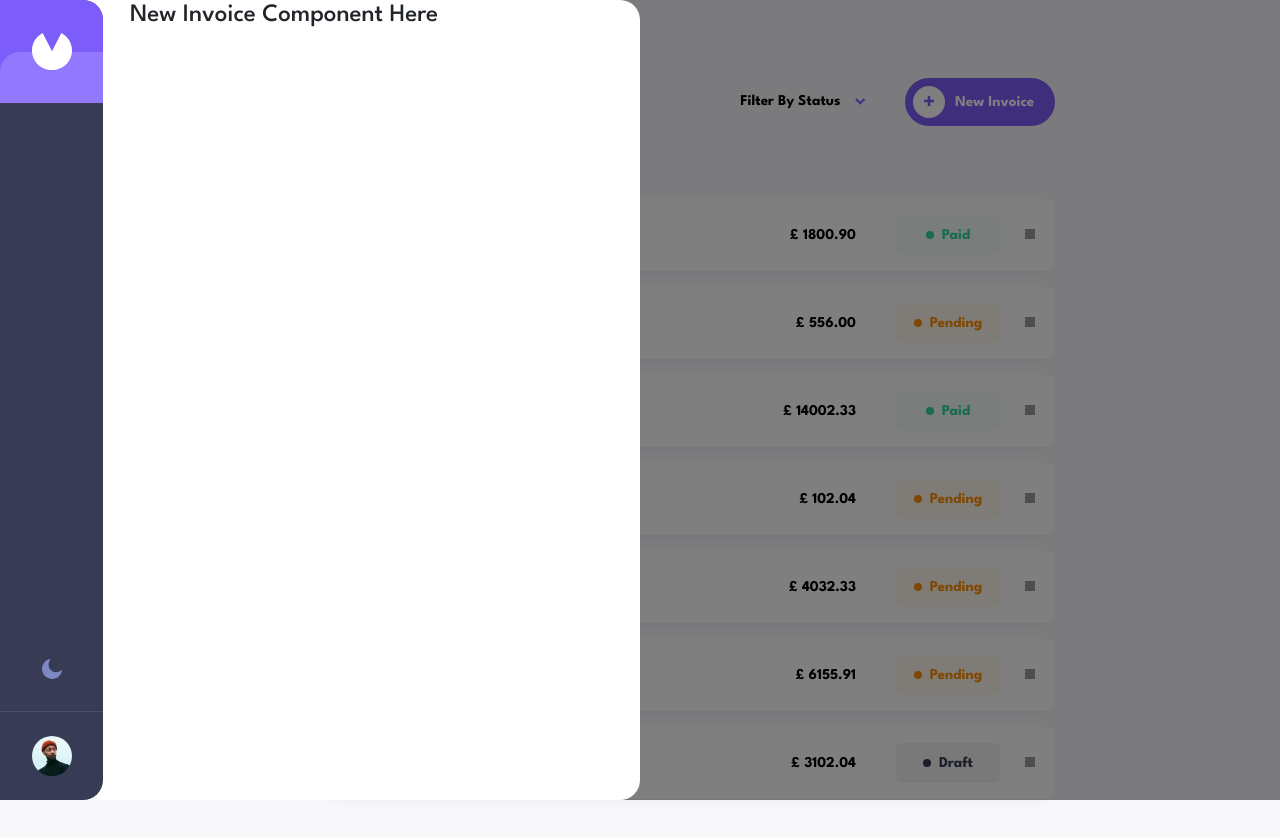
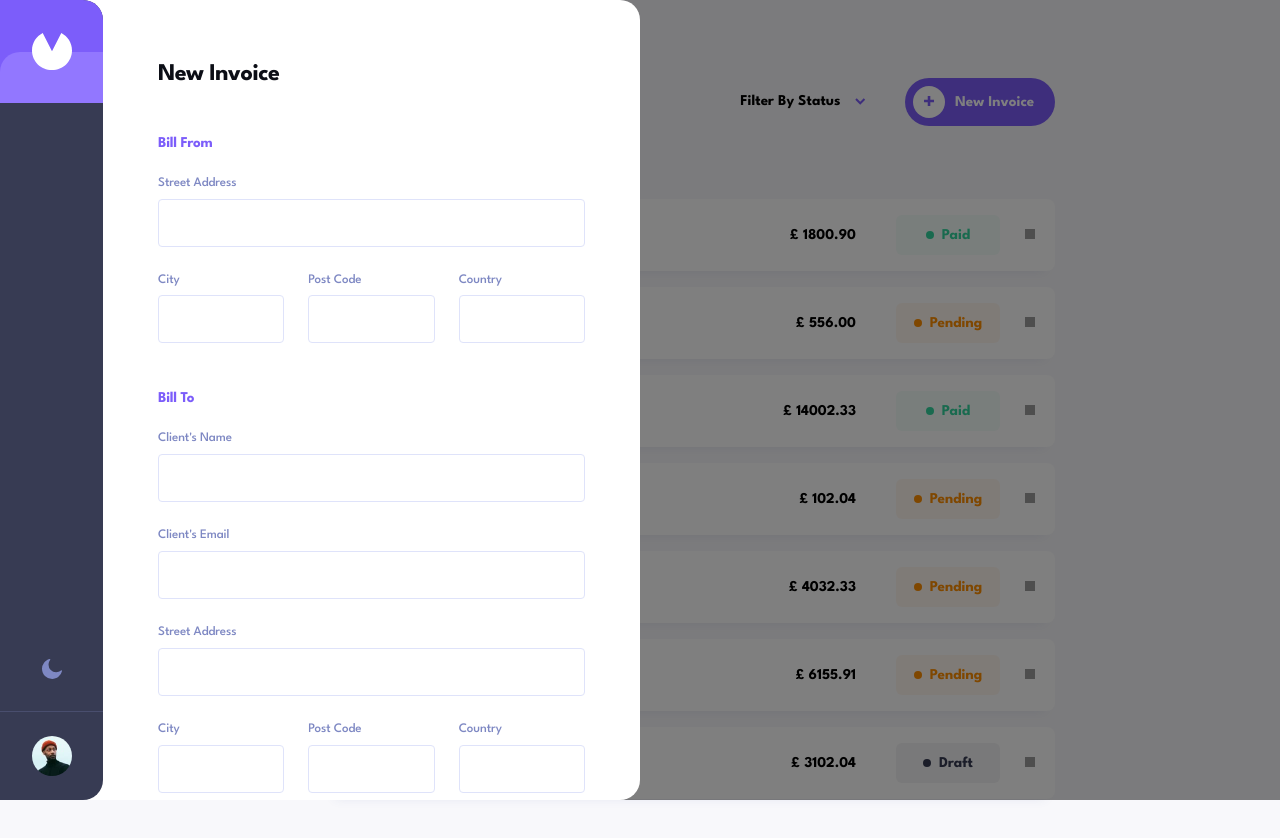
Before and after one commit to jownsu/invoice-app, a React (Vite) app: page / in a window 1280 px wide. Both pictures are taken after a click on the button "New Invoice". Shown: the top 838 px of the page. Built offline with nearby package versions, Linux system fonts and the light colour scheme; grey boxes are pictures that could not be loaded.

Commit message:
Started implementing new invoice form

```diff
--- a/package.json
+++ b/package.json
@@ -16,6 +16,7 @@
     "react": "^18.2.0",
     "react-bootstrap": "^2.8.0",
     "react-dom": "^18.2.0",
+    "react-hook-form": "^7.46.2",
     "react-redux": "^8.1.2",
     "react-responsive": "^9.0.2",
     "react-router-dom": "^6.15.0",
--- a/src/views/global/slider/slider.jsx
+++ b/src/views/global/slider/slider.jsx
@@ -7,10 +7,9 @@ const Slider = ({children, is_show = false, onClose = () => {}}) => {
     if(is_show){
         return(
             <div className={`${styles.slider}`} onClick={onClose}>
-                    <div className={`${styles.content}`}>
-                        {children}
-                    </div>
-                <div className={styles.overlay} onClick={onClose}></div>
+                <div className={`${styles.content}`} onClick={e => e.stopPropagation()}>
+                    {children}
+                </div>
             </div>
         )
     }
--- a/src/views/global/slider/slider.module.scss
+++ b/src/views/global/slider/slider.module.scss
@@ -17,19 +17,8 @@
         background: $color_white;
         border-radius: 0 2rem 2rem 0;
         z-index: 50;
-        padding-left: 13rem;
-        // transition: all .2s;
+        padding-left: 11rem;
         animation: slide .5s;
-    }
-
-    .overlay{
-        position: absolute;
-        top: 0;
-        left: 0;
-        background: rgba(0, 0, 0, .5);
-        display: none;
-        height: 100vh;
-        width: 100vw;
     }
 }
 
--- /dev/null
+++ b/src/views/home/components/new_invoice_form/new_invoice_form.component.jsx
@@ -0,0 +1,73 @@
+import React from "react";
+import { useForm } from "react-hook-form";
+
+import styles from "./new_invoice_form.module.scss";
+
+const NewInvoiceForm = () => {
+
+    const { register, handleSubmit, watch, formState: { errors } } = useForm();
+
+    const handleNewInvoiceSubmit = (form_data) => {
+        console.log(form_data);
+    }
+
+    return (
+        <form onSubmit={handleSubmit(handleNewInvoiceSubmit)} className={styles.new_invoice_form}>
+            <h3>New Invoice</h3>
+
+            <div className={styles.bill_from}>
+                <h4>Bill From</h4>
+                <div className={styles.input_container}>
+                    <div className={styles.input_group}>
+                        <label htmlFor="street_address">Street Address</label>
+                        <input type="text" id="street_address"/>
+                    </div>
+                    <div className={styles.input_group}>
+                        <label htmlFor="city">City</label>
+                        <input type="text" id="city"/>
+                    </div>
+                    <div className={styles.input_group}>
+                        <label htmlFor="post_code">Post Code</label>
+                        <input type="text" id="post_code"/>
+                    </div>
+                    <div className={styles.input_group}>
+                        <label htmlFor="country">Country</label>
+                        <input type="text" id="country"/>
+                    </div>
+                </div>
+            </div>
+
+            <div className={styles.bill_to}>
+                <h4>Bill To</h4>
+                <div className={styles.input_container}>
+                    <div className={styles.input_group}>
+                        <label htmlFor="client_name">Client's Name</label>
+                        <input type="text" id="client_name"/>
+                    </div>
+                    <div className={styles.input_group}>
+                        <label htmlFor="client_email">Client's Email</label>
+                        <input type="text" id="client_email"/>
+                    </div>
+                    <div className={styles.input_group}>
+                        <label htmlFor="client_street_address">Street Address</label>
+                        <input type="text" id="post_code"/>
+                    </div>
+                    <div className={styles.input_group}>
+                        <label htmlFor="client_city">City</label>
+                        <input type="text" id="client_city"/>
+                    </div>
+                    <div className={styles.input_group}>
+                        <label htmlFor="client_post_code">Post Code</label>
+                        <input type="text" id="client_post_code"/>
+                    </div>
+                    <div className={styles.input_group}>
+                        <label htmlFor="client_country">Country</label>
+                        <input type="text" id="client_country"/>
+                    </div>
+                </div>
+            </div>
+        </form>
+    )
+}
+
+export default NewInvoiceForm;
--- /dev/null
+++ b/src/views/home/components/new_invoice_form/new_invoice_form.module.scss
@@ -0,0 +1,86 @@
+@import "../../../../assets/sass/variables";
+
+
+.new_invoice_form{
+    padding: 6rem 5.5rem 1rem 4.8rem;
+    h3{
+        font-size: 2.4rem;
+        font-weight: 700;
+        letter-spacing: -.5px;
+        color: $color_grey_4;
+        margin-bottom: 4.5rem;
+    }
+
+    h4{
+        color: $color_primary_1;
+        font-size: 1.5rem;
+        font-weight: 700;
+        letter-spacing: -.25px;
+        margin-bottom: 2.1rem;
+    }
+
+    .input_group{
+        display: flex;
+        flex-direction: column;
+
+        label{
+            font-size: 1.3rem;
+            font-weight: 500;
+            letter-spacing: -.1px;
+            color: $color_grey_3;
+            margin-bottom: .5rem;
+        }
+
+        input{
+            height: 4.8rem;
+            width: 100%;
+            border: 1px solid $color_grey_1;
+            border-radius: 4px;
+            font-size: 1.5rem;
+            font-weight: 700;
+            color: $color_grey_4;
+            letter-spacing: -.25px;
+            padding: 0 1.5rem;
+            outline: none;
+
+            &:focus{
+                border: 1px solid $color_primary_2 !important;
+            }
+        }
+    }
+
+    .bill_from{
+        margin-bottom: 4.6rem;
+        .input_container{
+            display: grid;
+            grid-template-columns: repeat(3, 1fr);
+            column-gap: 2.4rem;
+            row-gap: 2.3rem;
+
+            .input_group:nth-child(1){
+                grid-column: 1 / 4;
+            }
+        }
+    }
+
+    .bill_to{
+        .input_container{
+            display: grid;
+            grid-template-columns: repeat(3, 1fr);
+            column-gap: 2.4rem;
+            row-gap: 2.3rem;
+
+            .input_group:nth-child(1){
+                grid-column: 1 / 4;
+            }
+            .input_group:nth-child(2){
+                grid-column: 1 / 4;
+            }
+            .input_group:nth-child(3){
+                grid-column: 1 / 4;
+            }
+        }
+    }
+
+
+}
--- a/src/views/home/home.jsx
+++ b/src/views/home/home.jsx
@@ -8,6 +8,7 @@ import List from "../global/list/list";
 import InvoiceItem from "./components/invoice_item/invoice_item.component";
 import NoInvoice from "./components/no_invoice/no_invoice.component";
 import Slider from "../global/slider/slider";
+import NewInvoiceForm from "./components/new_invoice_form/new_invoice_form.component";
 
 /* CSS */
 import styles from "./home.module.scss";
@@ -51,7 +52,7 @@ const Home = () => {
                 is_show={is_show_new_voice}
                 onClose={() => setShowNewVoice(false)}
             >
-                <h1>New Invoice Component Here</h1>
+                <NewInvoiceForm />
             </Slider>
         </div>
     )
```
Also changed, not shown: 1 other file (tests, documents, lock files or other folders).
